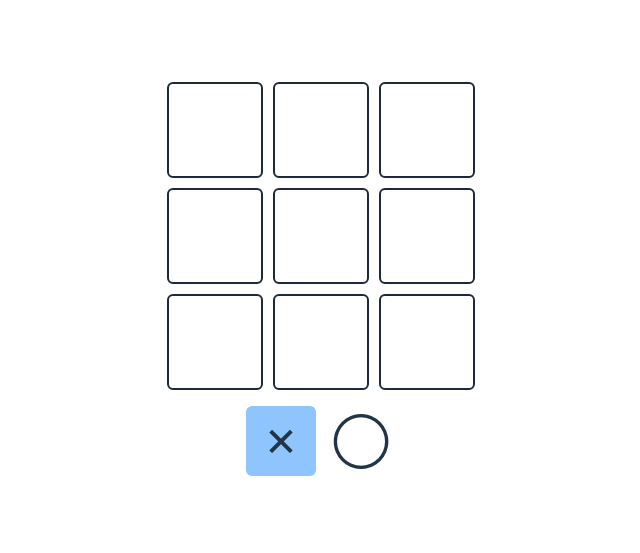
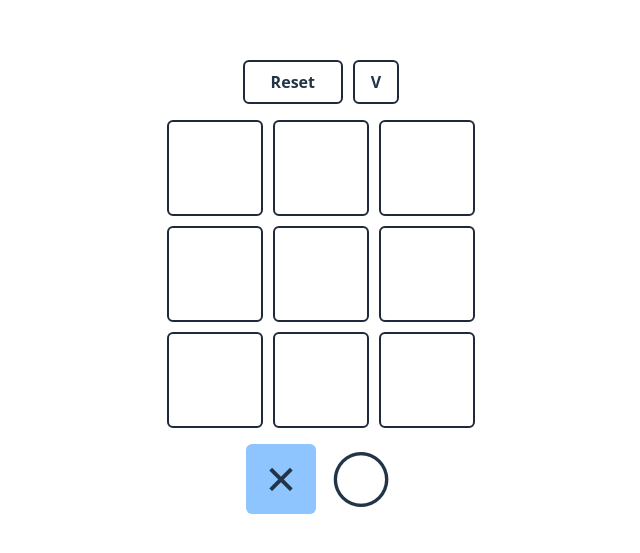
Before and after one commit to santinofb/tictactoe, a React (Vite) app: page / in a window 1280 px wide. Shown: the part 121-674 px from the top of the page, without its empty margins (319-959 px from the left). Built offline with nearby package versions, Linux system fonts and the light colour scheme.

Commit message:
Reset button

```diff
--- a/src/App.jsx
+++ b/src/App.jsx
@@ -77,8 +77,25 @@ function App() {
     }
   }
 
+// TODO: Agregar funcionalidad de volumen
+
   return (
     <main className="w-fit mx-auto my-10 text-center">
+      <section className="flex justify-center m-auto w-fit relative rounded-lg gap-2.5">
+        <button
+            className="w-25 py-2 px-3 my-4 mx-auto bg-transparent border-2 border-solid dark:border-gray-200 border-gray-800 rounded-md font-bold cursor-pointer hover:dark:bg-white/80 hover:bg-black/80 hover:dark:text-gray-800 hover:text-gray-200 transition-all duration-200"
+            onClick={resetGame}
+          >
+          Reset
+        </button>
+
+        <button
+            className="w-fit py-2 px-4 my-4 mx-auto bg-transparent border-2 border-solid dark:border-gray-200 border-gray-800 rounded-md font-bold cursor-pointer hover:dark:bg-white/80 hover:bg-black/80 hover:dark:text-gray-800 hover:text-gray-200 transition-all duration-200"
+          >
+          V
+        </button>
+      </section>
+
       <section className="grid grid-cols-3 gap-2.5">
         {
           board.map((_, index) => {
@@ -108,16 +125,16 @@ function App() {
         winner !== null && (
           <section className="absolute w-[100vw] h-[100vh] top-0 left-0 grid place-items-center dark:bg-[rgba(0,0,0,0.7)] bg-[rgba(114,114,114,0.7)]">
             <div className="dark:bg-[#111] bg-white/80 backdrop-blur w-80 h-80 border-2 border-solid dark:border-gray-200 border-gray-800 rounded-xl flex flex-col justify-center items-center gap-5">
-              <h2>
+              <h2 className="text-3xl font-semibold">
                 {
                   winner === false
-                    ? 'Empate'
-                    : `Ganador:`
+                    ? 'Draw'
+                    : `Winner!`
                 }
               </h2>
 
               <header className="my-0 mx-auto w-fit rounded-xl flex gap-4">
-                {winner && <Square>{winner}</Square>}
+                {winner && <Square isSelected={true}>{winner}</Square>}
               </header>
 
               <footer>
@@ -125,7 +142,7 @@ function App() {
                     className="w-25 py-2 px-3 m-6 bg-transparent border-2 border-solid dark:border-gray-200 border-gray-800 rounded-md font-bold cursor-pointer hover:dark:bg-gray-200 hover:bg-gray-800 hover:dark:text-gray-800 hover:text-gray-200 transition-all duration-200"
                     onClick={resetGame}
                 >
-                  Reiniciar
+                  Reset
                 </button>
               </footer>
             </div>
```
